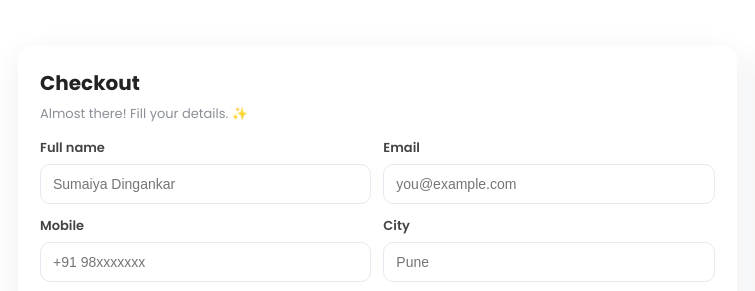
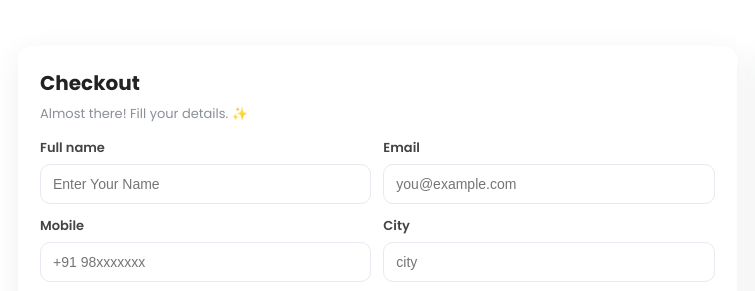
Before and after one commit to sumaiyyadingankar-hash/sumaiya-modest-collections, a plain HTML site: page pages/checkout.html in a window 1280 px wide. Shown: the top 291 px of the page, 72-827 px from the left. Drawn offline with nearby package versions, Linux system fonts and the light colour scheme.

Commit message:
Update checkout.html

```diff
--- a/pages/checkout.html
+++ b/pages/checkout.html
@@ -262,10 +262,10 @@
       </div>
       <form id="checkoutForm" novalidate>
         <div class="row">
-          <div><label>Full name</label><input id="name" type="text" placeholder="Sumaiya Dingankar" required></div>
+          <div><label>Full name</label><input id="name" type="text" placeholder="Enter Your Name" required></div>
           <div><label>Email</label><input id="email" type="email" placeholder="you@example.com" required></div>
           <div><label>Mobile</label><input id="mobile" type="tel" placeholder="+91 98xxxxxxx" required></div>
-          <div><label>City</label><input id="city" type="text" placeholder="Pune" required></div>
+          <div><label>City</label><input id="city" type="text" placeholder="city" required></div>
           <div class="full"><label>Address</label><textarea id="address" placeholder="House no, area, landmark..."
               required></textarea></div>
           <div><label>Pincode</label><input id="pincode" type="text" placeholder="4110xx" required></div>
@@ -321,7 +321,7 @@
           <div><label>CVV</label><input id="cardCvv" maxlength="4" placeholder="123"></div>
         </div>
         <label style="margin-top:12px;">Name on card</label>
-        <input id="cardName" placeholder="Sumaiya Dingankar">
+        <input id="cardName" placeholder="Name on card">
         <div style="display:flex;gap:10px;margin-top:14px;">
           <button id="btnPayNow" class="btn-primary">Pay ₹0</button>
         </div>
@@ -458,4 +458,5 @@
 
 </body>
 
+
 </html>
```
